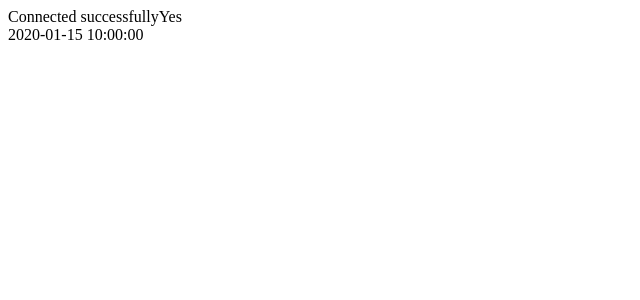
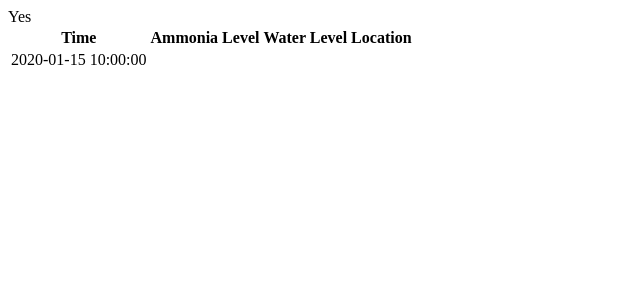
Before and after one commit to rahulGarg003/sensordata, a PHP site: page /table.php in a window 1280 px wide. Shown: the top 300 px of the page, without its empty margins (0-640 px from the left). Run offline with PHP 8.4, Linux system fonts and the light colour scheme; tables that the repository leaves empty or names only in its code hold one stand-in row (values such as "Sample post"); data that the repository does not hold is empty.

Commit message:
Proper Format

```diff
--- a/table.php
+++ b/table.php
@@ -10,15 +10,16 @@ $conn = new mysqli("$servername", $username, $password, $dbname);
 if ($conn->connect_error) {
     die("Connection failed: " . $conn->connect_error);
 }
-echo "Connected successfully";
+//echo "Connected successfully";
 echo"Yes";
 $sql = "SELECT * FROM sensor";
     $result = mysqli_query($conn ,$sql);
     $array = [];
-
+    echo "<table><tr><th>Time</th><th>Ammonia Level</th><th>Water Level</th><th>Location</th></tr> ";
     while($row = $result->fetch_assoc()){
-       echo "<br>$row[timestamp] $row[AmmoniaLevel] $row[WaterLevel] $row[Location]<br>";
+       echo "<tr><td>$row[timestamp]</td> <td>$row[AmmoniaLevel]</td> <td>$row[WaterLevel]</td> <td>$row[Location]</td></tr>";
     }
+    echo "</table>";
 
     //header('Content-Type:Application/json');
     //echo json_encode($array);
```
